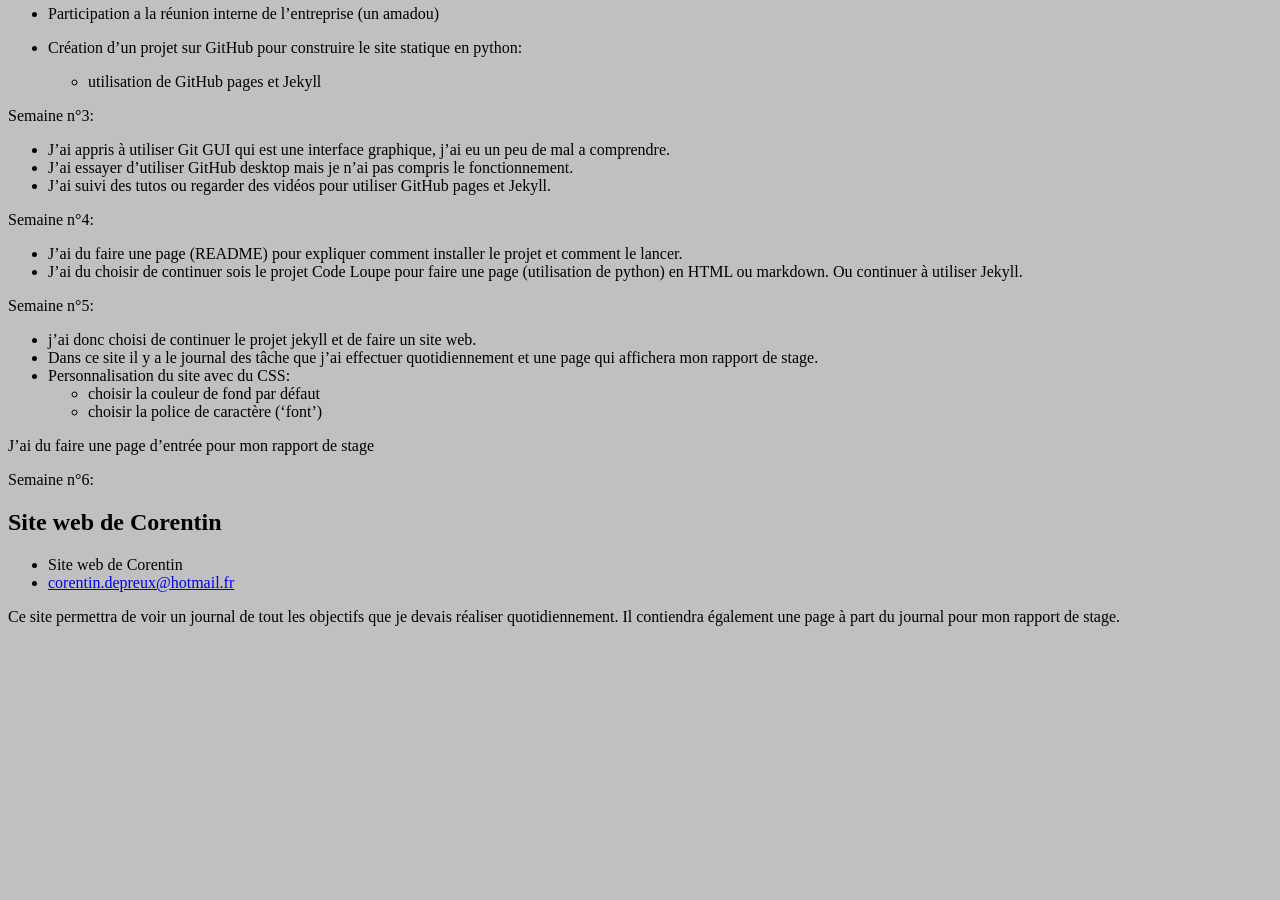
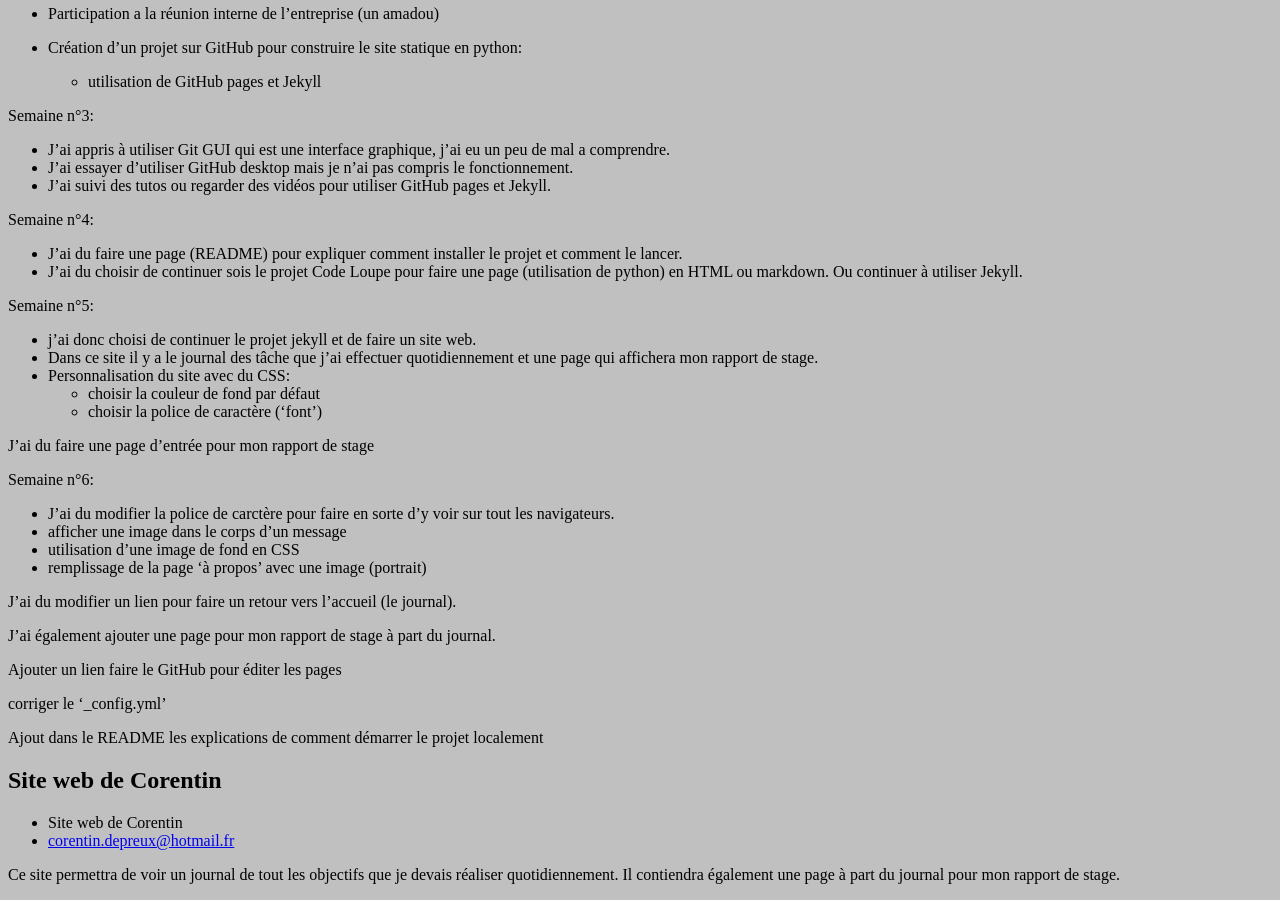
Before and after one commit to Corentin69008/Corentin69008.github.io, a Jekyll site: the page built from Rappport de stage.md, in a window 1280 px wide and 900 px high, scrolled down 1233 px. Built offline with Jekyll 4.4.1, drawn with Linux system fonts in a browser that asks for light colours; before the commit the page ends 1875 px from its top, so only the background shows below that.

Commit message:
rapport de stage modifier avec une semaine en plus

```diff
--- a/Rappport de stage.md
+++ b/Rappport de stage.md
@@ -100,3 +100,18 @@ Semaine n°5:
 J'ai du faire une page d'entrée pour mon rapport de stage
 
 Semaine n°6:
+
+- J'ai du modifier la police de carctère pour faire en sorte d'y voir sur tout les navigateurs.
+- afficher une image dans le corps d'un message
+- utilisation d'une image de fond en CSS
+- remplissage de la page 'à propos' avec une image (portrait)
+
+J'ai du modifier un lien pour faire un retour vers l'accueil (le journal).
+
+J'ai également ajouter une page pour mon rapport de stage à part du journal.
+
+Ajouter un lien faire le GitHub pour éditer les pages
+
+corriger le '_config.yml'
+
+Ajout dans le README les explications de comment démarrer le projet localement
```
